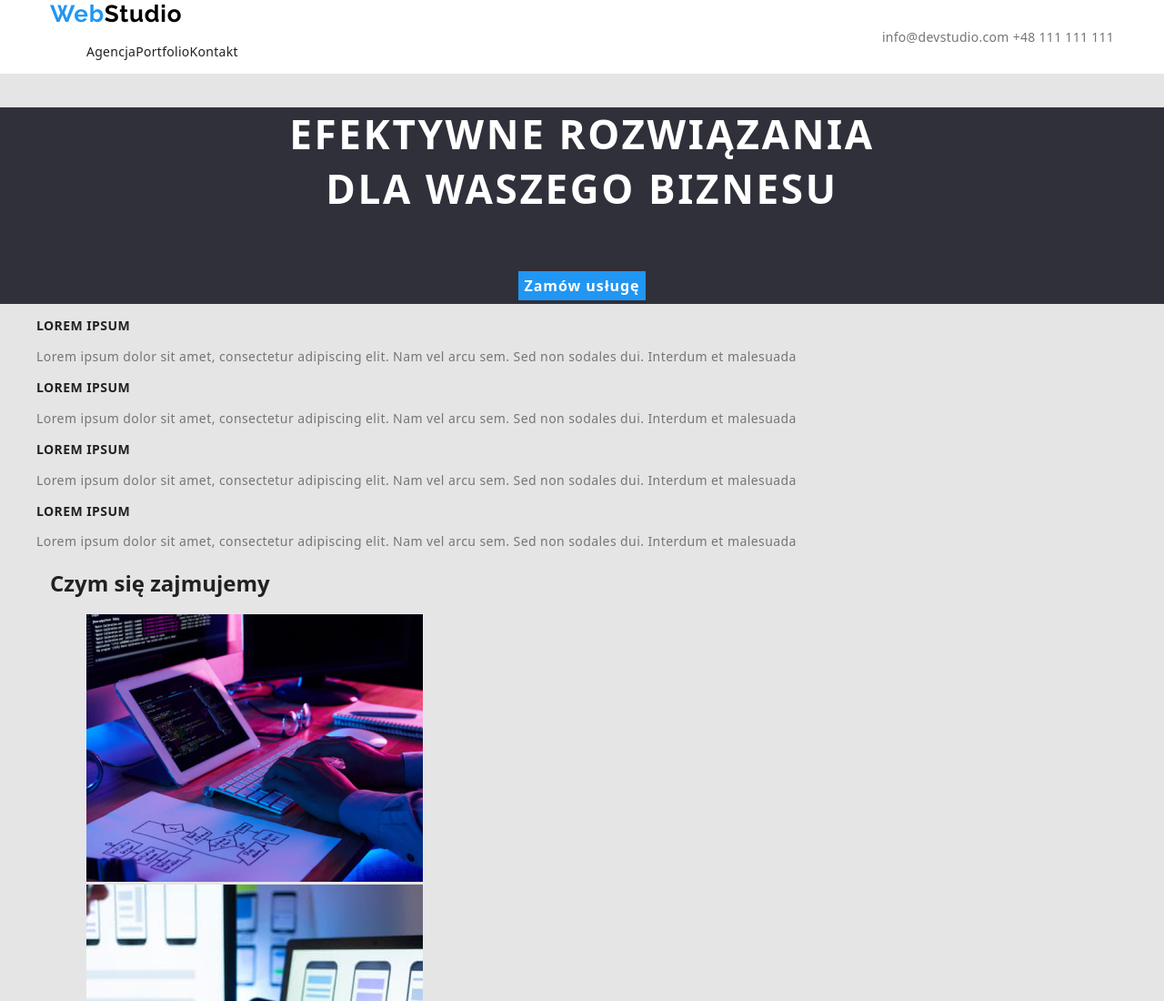
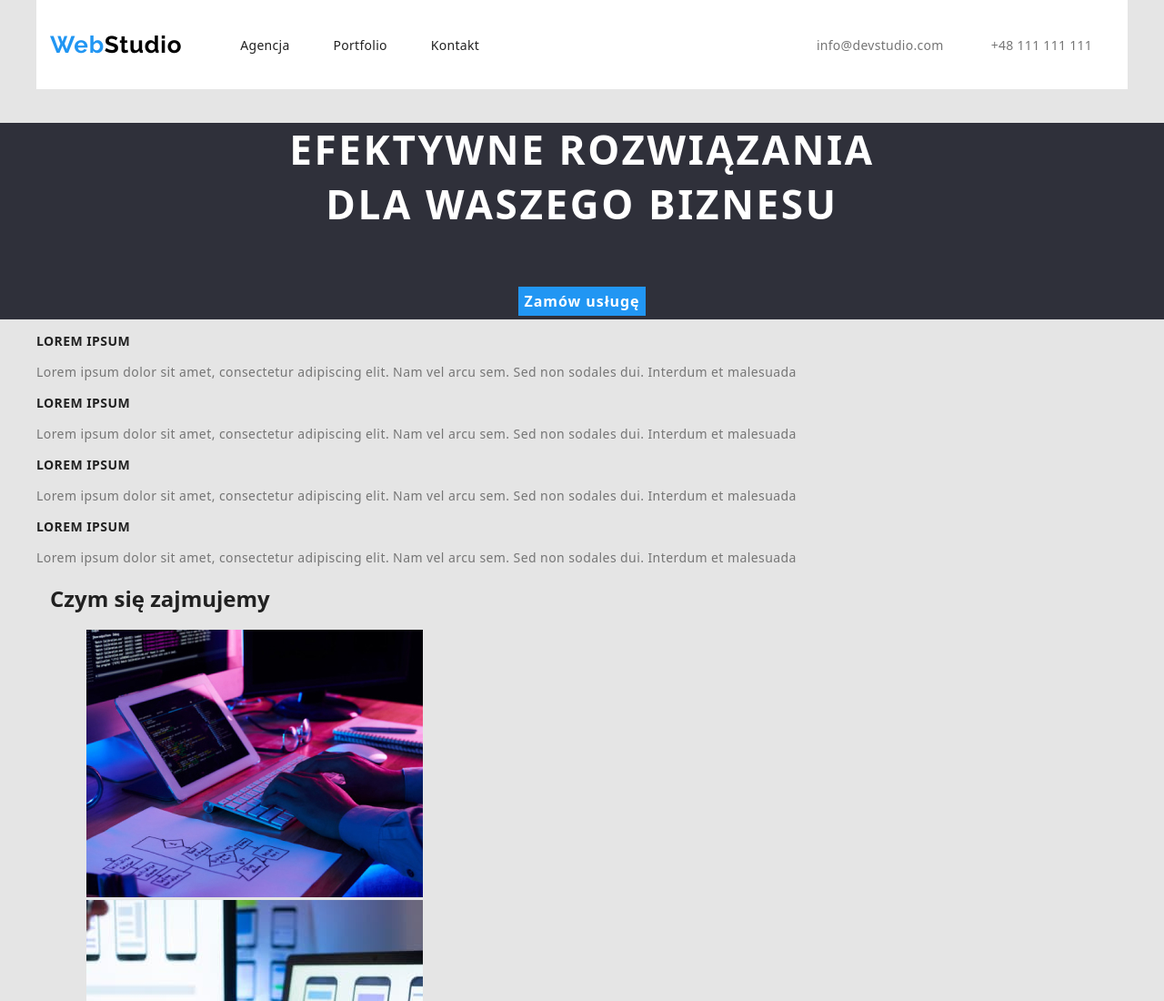
Before and after one commit to nrakoczy/goit-markup-hw-03, a plain HTML site: page index.html in a window 1280 px wide. Shown: the top 1100 px of the page at 91% size. Drawn offline with nearby package versions, Linux system fonts and the light colour scheme.

Commit message:
added link

```diff
--- a/css/styles.css
+++ b/css/styles.css
@@ -24,7 +24,9 @@ body {
 
 .top-section {
   background-color: var(--brand-color-white);
-  display: flex
+  padding: 24px 0px;
+
+
 }
 
 
@@ -37,6 +39,7 @@ body {
   text-decoration: none;
   font-style: normal;
   font-weight: 700;
+  display: inline-block;
 }
 
 .logo-black {
@@ -297,14 +300,57 @@ body {
   margin: 0px auto;
   padding: 0 15px;
 }
+.nav-continer {
+  display: flex;
+   justify-content: space-between;
+   align-items: center;
+}
 
-.nav-continer {
-  display: inline-flex;
+.nav-items {
+  display: flex;
+  align-items: center;
+}
+
+.nav-list ul {
+  display: flex;
+}
+/* .nav-items li {
+  margin: 20px
+} */
+
+/* .link-contact a {
+  margin: 20px
+
+} */
+
+.link-contact a {
+  margin:24px
+}
+
+.nav-list li{
+  margin:24px
+}
+
+/* .nav-continer {
+  display: flex;
   justify-content: space-between;
   align-items: center;
 }
+.nav-list {
+  display: flex;
+}
 
-.nav-list {
+.link-contact {
   display:flex
 
 }
+ .link-contact a {
+  margin:30px
+}
+
+.nav-list a {
+margin:30px }
+
+.logo-continer{
+  display:flex
+} */
--- a/index.html
+++ b/index.html
@@ -25,13 +25,15 @@
 
   <!-- LOGO  -->
   <body>
-    <header class="top-section">
-      <div class="container nav-continer">
-        <nav>
+
+    <header class="top-section container">
+       <div class="nav-continer">
+        <div class="nav-items">
           <a class="logo-header" href="/index.html">Web<span class="logo-black">Studio</span></a>
 
           <!-- NAVIGATION-->
-          <ul class="nav-list">
+          <nav class="nav-list">
+          <ul>
             <li>
               <a href="#">Agencja</a>
             </li>
@@ -41,11 +43,12 @@
             </li>
           </ul>
         </nav>
-      <div class="link-contact">
-        <a href="mailto:info@devstudio.com">info@devstudio.com</a>
-        <a href="tel:+48111111111"> +48 111 111 111 </a>
       </div>
-       </div>
+        <div class="link-contact">
+          <a href="mailto:info@devstudio.com">info@devstudio.com</a>
+          <a href="tel:+48111111111"> +48 111 111 111 </a>
+        </div>
+      </div>
     </header>
 
     <!-- MAINE BUTTON -->
@@ -60,7 +63,7 @@
         </div>
       </section>
 
-       <!-- LOREM  -->
+      <!-- LOREM  -->
 
       <section>
         <div container="container">
```
